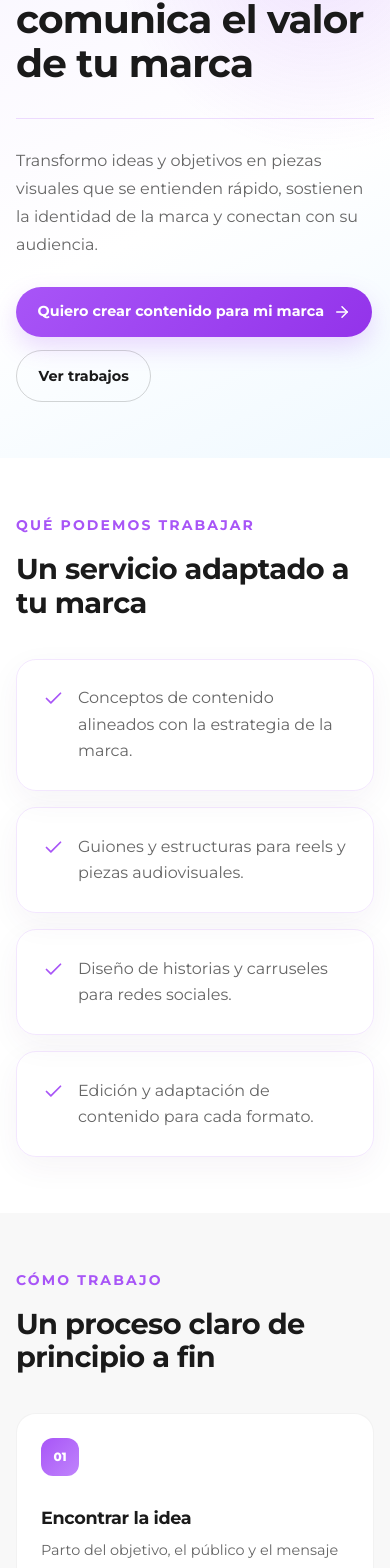
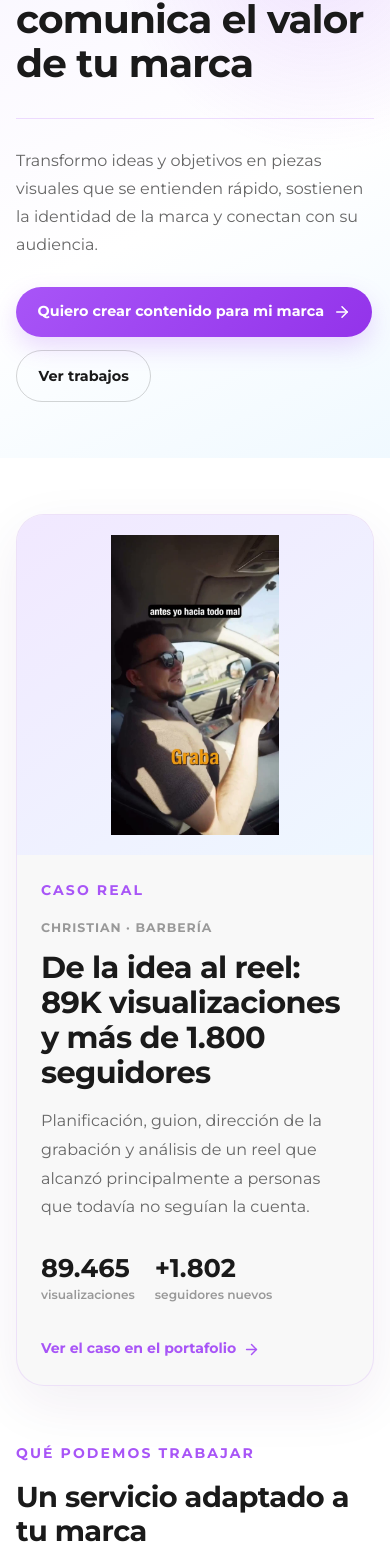
Before and after one commit to genesisleal/genesisleal, a React (Vite) app: page /servicios/creacion-de-contenido in a window 390 px wide. Shown: the part 242-1810 px from the top of the page. Built offline with nearby package versions, Linux system fonts and the light colour scheme.

Commit message:
feat: add featured cases to service pages

```diff
--- a/src/data/services.js
+++ b/src/data/services.js
@@ -1,3 +1,7 @@
+import reelTemucoPoster from '../assets/images/portfolio/reel-temuco-poster.jpg'
+import resultadoHernandez from '../assets/images/portfolio/resultado-metaads-hernandez.jpg'
+import reelViralPoster from '../assets/images/portfolio/reel-viral-poster.jpg'
+
 export const servicePages = [
   {
     key: 'social',
@@ -9,6 +13,21 @@ export const servicePages = [
     metaTitle: 'Gestión de redes sociales en Buenos Aires',
     metaDescription: 'Gestión de redes sociales para marcas B2C: estrategia, planificación, contenido, copywriting y seguimiento para Instagram, TikTok, Facebook y YouTube.',
     intro: 'Trabajo la presencia digital de cada marca con una planificación clara, contenido alineado a sus objetivos y seguimiento para aprender de los resultados.',
+    featuredCase: {
+      label: 'Experiencia relacionada',
+      client: 'Peluquería Hernández · Chile',
+      title: 'Gestión de contenido para seis cuentas en cinco ciudades',
+      description: 'Una operación sostenida de contenido para acompañar la presencia digital de una cadena de peluquerías con distintas sedes.',
+      stats: [
+        { value: '6', label: 'cuentas de Instagram' },
+        { value: '5', label: 'ciudades' },
+        { value: '150+', label: 'historias mensuales' },
+      ],
+      image: reelTemucoPoster,
+      imageAlt: 'Contenido creado para Peluquería Hernández en Temuco',
+      link: '/experiencia',
+      linkLabel: 'Ver experiencia',
+    },
     included: [
       'Estrategia de contenido según los objetivos y la audiencia de la marca.',
       'Planificación editorial para sostener una comunicación ordenada.',
@@ -34,6 +53,20 @@ export const servicePages = [
     metaTitle: 'Meta Ads para marcas B2C',
     metaDescription: 'Campañas de Meta Ads para marcas B2C: estrategia, creatividades, segmentación, optimización y análisis enfocados en consultas y conversiones.',
     intro: 'Diseño campañas de respuesta directa para conectar el mensaje, la creatividad y la segmentación con el objetivo comercial de cada marca.',
+    featuredCase: {
+      label: 'Caso real',
+      client: 'Peluquería Hernández · Temuco, Chile',
+      title: '1.412 conversaciones iniciadas con una campaña en Meta Ads',
+      description: 'Un reel de posicionamiento se utilizó como creativo principal de una campaña orientada a generar conversaciones para la sede de Temuco.',
+      stats: [
+        { value: '1.412', label: 'conversaciones iniciadas' },
+        { value: '$901.845', label: 'invertidos en pauta' },
+      ],
+      image: resultadoHernandez,
+      imageAlt: 'Resultados de la campaña de Meta Ads para Peluquería Hernández',
+      link: '/portafolio',
+      linkLabel: 'Ver el caso en el portafolio',
+    },
     included: [
       'Definición del objetivo y la estructura de campaña.',
       'Propuesta de mensajes y creatividades para los anuncios.',
@@ -59,6 +92,20 @@ export const servicePages = [
     metaTitle: 'Creación de contenido para redes sociales',
     metaDescription: 'Creación de contenido para redes sociales: conceptos, guiones, reels, historias y carruseles alineados con la identidad y los objetivos de tu marca.',
     intro: 'Transformo ideas y objetivos en piezas visuales que se entienden rápido, sostienen la identidad de la marca y conectan con su audiencia.',
+    featuredCase: {
+      label: 'Caso real',
+      client: 'Christian · Barbería',
+      title: 'De la idea al reel: 89K visualizaciones y más de 1.800 seguidores',
+      description: 'Planificación, guion, dirección de la grabación y análisis de un reel que alcanzó principalmente a personas que todavía no seguían la cuenta.',
+      stats: [
+        { value: '89.465', label: 'visualizaciones' },
+        { value: '+1.802', label: 'seguidores nuevos' },
+      ],
+      image: reelViralPoster,
+      imageAlt: 'Reel producido para una barbería que alcanzó más de 89 mil visualizaciones',
+      link: '/portafolio',
+      linkLabel: 'Ver el caso en el portafolio',
+    },
     included: [
       'Conceptos de contenido alineados con la estrategia de la marca.',
       'Guiones y estructuras para reels y piezas audiovisuales.',
@@ -84,6 +131,17 @@ export const servicePages = [
     metaTitle: 'Automatización y chatbots para redes sociales',
     metaDescription: 'Automatización y chatbots para marcas: flujos de ManyChat, respuestas frecuentes, cupones y agendamiento para mejorar la atención digital.',
     intro: 'Diseño automatizaciones que ayudan a responder consultas frecuentes y acompañan a cada persona hacia el siguiente paso de forma clara.',
+    featuredCase: {
+      label: 'Experiencia relacionada',
+      client: 'Peluquería Hernández · Chile',
+      title: 'Atención automatizada para consultas frecuentes',
+      description: 'Implementación de flujos de ManyChat para responder consultas, entregar cupones y facilitar el agendamiento de citas.',
+      stats: [
+        { value: '24/7', label: 'atención automatizada' },
+      ],
+      link: '/experiencia',
+      linkLabel: 'Ver experiencia',
+    },
     included: [
       'Diseño del recorrido de conversación según el objetivo.',
       'Flujos de ManyChat para respuestas y entrega de información.',
--- a/src/pages/ServiceDetail.jsx
+++ b/src/pages/ServiceDetail.jsx
@@ -102,6 +102,52 @@ export default function ServiceDetail({ serviceKey }) {
           </div>
         </section>
 
+        <section className={`${styles.section} ${styles.caseSection}`} aria-labelledby={`case-${service.key}-title`}>
+          <div className={styles.container}>
+            <motion.article
+              className={`${styles.caseCard} ${service.featuredCase.image ? '' : styles.caseCardWithoutImage}`}
+              initial={{ opacity: 0, y: 24 }}
+              whileInView={{ opacity: 1, y: 0 }}
+              transition={{ duration: 0.5 }}
+              viewport={{ once: true }}
+            >
+              {service.featuredCase.image ? (
+                <div className={styles.caseMedia}>
+                  <img
+                    src={service.featuredCase.image}
+                    alt={service.featuredCase.imageAlt}
+                    loading="lazy"
+                  />
+                </div>
+              ) : (
+                <div className={styles.casePlaceholder} aria-hidden="true">
+                  <strong>{service.featuredCase.stats[0].value}</strong>
+                  <span>{service.featuredCase.stats[0].label}</span>
+                </div>
+              )}
+
+              <div className={styles.caseContent}>
+                <span className={styles.eyebrow}>{service.featuredCase.label}</span>
+                <p className={styles.caseClient}>{service.featuredCase.client}</p>
+                <h2 id={`case-${service.key}-title`}>{service.featuredCase.title}</h2>
+                <p className={styles.caseDescription}>{service.featuredCase.description}</p>
+                <div className={styles.caseStats}>
+                  {service.featuredCase.stats.map(stat => (
+                    <div key={stat.label} className={styles.caseStat}>
+                      <strong>{stat.value}</strong>
+                      <span>{stat.label}</span>
+                    </div>
+                  ))}
+                </div>
+                <Link to={service.featuredCase.link} className={styles.caseLink}>
+                  {service.featuredCase.linkLabel}
+                  <ArrowRight size={17} aria-hidden="true" />
+                </Link>
+              </div>
+            </motion.article>
+          </div>
+        </section>
+
         <section className={styles.section} aria-labelledby="included-title">
           <div className={styles.container}>
             <div className={styles.sectionHeading}>
--- a/src/pages/ServiceDetail.module.css
+++ b/src/pages/ServiceDetail.module.css
@@ -111,6 +111,137 @@
 
 .section {
   padding: 4.5rem 0;
+}
+
+.caseSection {
+  padding-bottom: 1rem;
+}
+
+.caseCard {
+  display: grid;
+  grid-template-columns: minmax(320px, 0.85fr) minmax(0, 1.15fr);
+  overflow: hidden;
+  border: 1px solid rgba(168, 85, 247, 0.14);
+  border-radius: 28px;
+  background: var(--color-bg-secondary);
+  box-shadow: 0 18px 55px rgba(70, 32, 105, 0.07);
+}
+
+.caseMedia {
+  display: grid;
+  min-height: 430px;
+  place-items: center;
+  padding: 1.25rem;
+  background: linear-gradient(145deg, #f1e8ff, #eef7ff);
+}
+
+.caseMedia img {
+  width: 100%;
+  height: 100%;
+  max-height: 430px;
+  object-fit: contain;
+  border-radius: 18px;
+}
+
+.casePlaceholder {
+  display: flex;
+  flex-direction: column;
+  align-items: center;
+  justify-content: center;
+  min-height: 390px;
+  padding: 2rem;
+  background:
+    radial-gradient(circle at 75% 20%, rgba(255, 255, 255, 0.75), transparent 28%),
+    linear-gradient(145deg, #eadbff, #e9f5ff);
+  color: var(--color-text-primary);
+  text-align: center;
+}
+
+.casePlaceholder strong {
+  font-family: var(--font-family-title);
+  font-size: clamp(4rem, 9vw, 7rem);
+  line-height: 1;
+}
+
+.casePlaceholder span {
+  margin-top: 0.75rem;
+  color: var(--color-text-secondary);
+  font-size: 0.85rem;
+  font-weight: 700;
+  letter-spacing: 0.08em;
+  text-transform: uppercase;
+}
+
+.caseContent {
+  display: flex;
+  flex-direction: column;
+  justify-content: center;
+  padding: clamp(2rem, 5vw, 4rem);
+}
+
+.caseClient {
+  margin-bottom: 0.7rem;
+  color: var(--color-text-muted);
+  font-size: 0.78rem;
+  font-weight: 700;
+  letter-spacing: 0.08em;
+  text-transform: uppercase;
+}
+
+.caseContent h2 {
+  max-width: 720px;
+  font-size: clamp(1.9rem, 3vw, 2.75rem);
+}
+
+.caseDescription {
+  max-width: 680px;
+  margin-top: 1rem;
+  color: var(--color-text-secondary);
+}
+
+.caseStats {
+  display: flex;
+  flex-wrap: wrap;
+  gap: 1.75rem;
+  margin-top: 2rem;
+}
+
+.caseStat {
+  display: flex;
+  flex-direction: column;
+  gap: 0.15rem;
+}
+
+.caseStat strong {
+  color: var(--color-text-primary);
+  font-family: var(--font-family-title);
+  font-size: clamp(1.6rem, 3vw, 2.2rem);
+  line-height: 1.1;
+}
+
+.caseStat span {
+  color: var(--color-text-muted);
+  font-size: 0.76rem;
+  font-weight: 600;
+}
+
+.caseLink {
+  display: inline-flex;
+  align-items: center;
+  gap: 0.45rem;
+  width: fit-content;
+  margin-top: 2rem;
+  color: var(--color-accent);
+  font-size: 0.88rem;
+  font-weight: 700;
+}
+
+.caseLink:hover svg {
+  transform: translateX(3px);
+}
+
+.caseLink svg {
+  transition: transform 0.2s ease;
 }
 
 .sectionHeading {
@@ -302,6 +433,19 @@
   .otherGrid {
     grid-template-columns: repeat(2, minmax(0, 1fr));
   }
+
+  .caseCard {
+    grid-template-columns: 1fr;
+  }
+
+  .caseMedia,
+  .casePlaceholder {
+    min-height: 340px;
+  }
+
+  .caseMedia img {
+    max-height: 360px;
+  }
 }
 
 @media (max-width: 640px) {
@@ -332,6 +476,27 @@
     grid-template-columns: 1fr;
   }
 
+  .caseSection {
+    padding: 3.5rem 0 0;
+  }
+
+  .caseMedia,
+  .casePlaceholder {
+    min-height: 270px;
+  }
+
+  .caseMedia img {
+    max-height: 300px;
+  }
+
+  .caseContent {
+    padding: 1.5rem;
+  }
+
+  .caseStats {
+    gap: 1.25rem;
+  }
+
   .includedCard {
     min-height: auto;
   }
```
